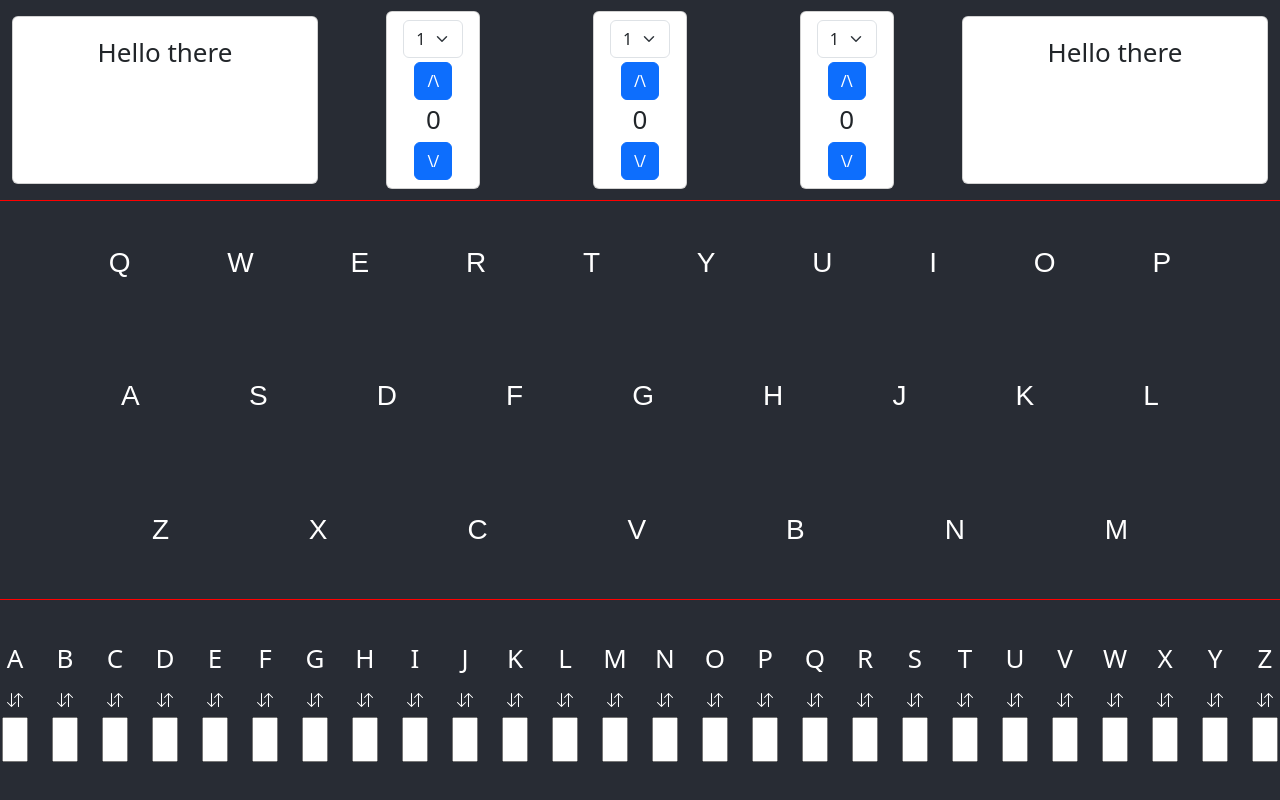
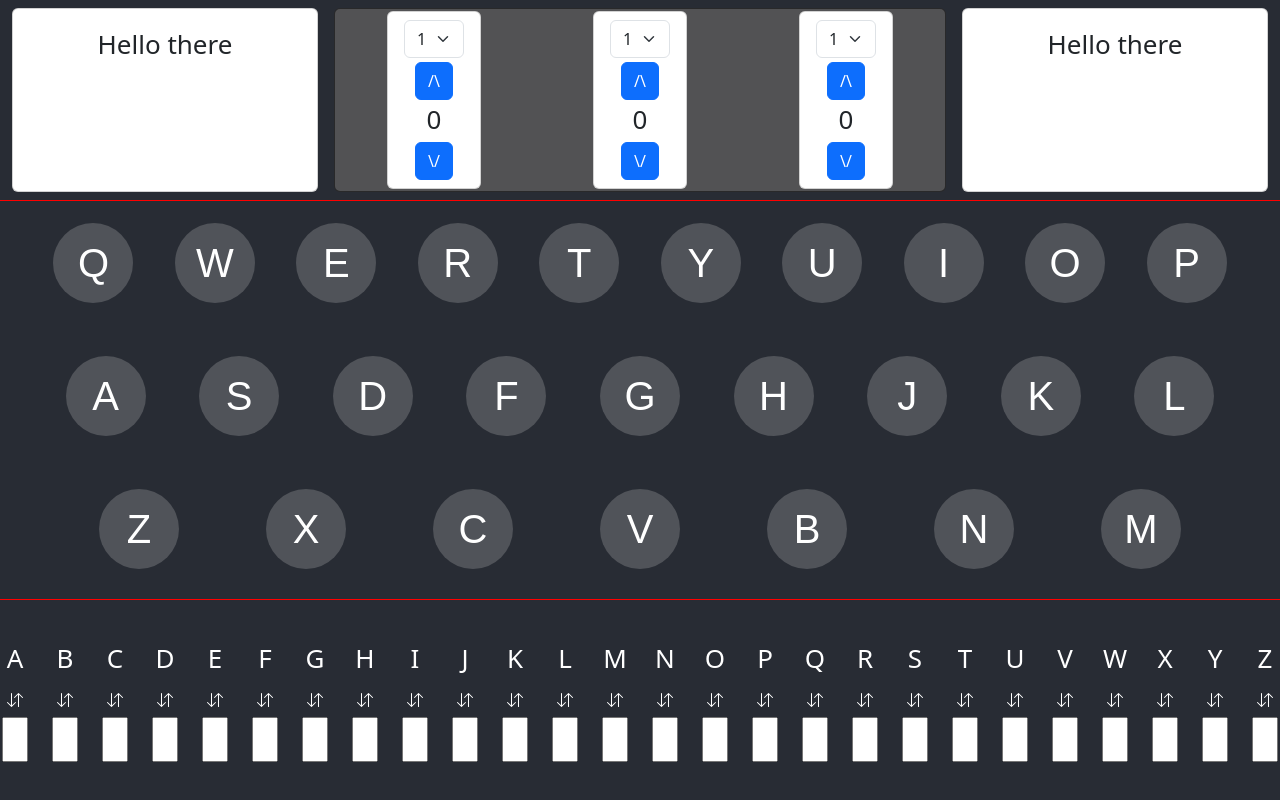
Before and after one commit to luishong07/Enigma-Replica, a React (Create React App) app: page / in a window 1280 px wide. Built offline with nearby package versions, Linux system fonts and the light colour scheme.

Commit message:
added circular border to letters

```diff
--- a/src/Lampboard.css
+++ b/src/Lampboard.css
@@ -1,4 +1,3 @@
-
 .base {
     /* border-radius: 10px; */
     background: #282c34;
@@ -17,7 +16,6 @@
     list-style: none;*/
 }
 
-
 .space-evenly {
     justify-content: space-evenly;
 }
@@ -27,12 +25,11 @@
     list-style: none;
     display: flex;
     align-items: center;
-
 }
-.lamp-row{
+.lamp-row {
     justify-content: space-evenly;
-    padding: 0;
-    margin: 0;
+    /* padding: 0;
+    margin: 0; */
     list-style: none;
     /* display: flex; */
     /* align-items: center; */
@@ -57,6 +54,15 @@
     cursor: default;
 }
 
-.lit{
+.lit {
     background: yellow;
 }
+.circle {
+    width: 2em;
+    height: 2em;
+    border-radius: 50%;
+    background: #505359;
+    display: flex;
+    align-items: center;
+    justify-content: center;
+}
--- a/src/Lampboard.tsx
+++ b/src/Lampboard.tsx
@@ -4,6 +4,7 @@ import Col from 'react-bootstrap/Col';
 import './Lampboard.css'
 import { useEffect } from 'react';
 import { Stack } from 'react-bootstrap';
+import Badge from 'react-bootstrap/Badge';
 
 interface Props {
     encryptedLetter: string,
@@ -24,17 +25,28 @@ const Lampboard: React.FC<Props> = ({ encryptedLetter, isKeyUp }: Props) => {
         <Container fluid className='base d-grid h-50'>
             <Stack className='lamp-row' direction='horizontal' >
                 {firstRow.map(e => {
-                    return <h3>{e}</h3>
+                    return <h1>
+                        <div  className='circle'>{e}</div>
+                        {/* <Badge className='circle' bg='secondary'>{e}</Badge> */}
+                    </h1>
+                    // return <span className='rounded-circle'>{e}</span>
                 })}
             </Stack>
             <Stack className='lamp-row' direction='horizontal' >
                 {secondRow.map(e => {
-                    return <h3>{e}</h3>
+                    return <h1>
+                        <div  className='circle'>{e}</div>
+                        {/* <Badge className='rounded-circle' bg='secondary'>{e}</Badge> */}
+                    </h1>                    // return <span>{e}</span>
                 })}
             </Stack>
             <Stack className='lamp-row' direction='horizontal' >
                 {thirdRow.map(e => {
-                    return <h3>{e}</h3>
+                    return <h1>
+                        <div  className='circle'>{e}</div>
+                        {/* <Badge className='rounded-circle' bg='secondary'>{e}</Badge> */}
+                    </h1>
+                    // return <span>{e}</span>
                 })}
             </Stack>
         </Container>
--- a/src/Rotors.css
+++ b/src/Rotors.css
@@ -57,5 +57,8 @@
     background-position: center;
     padding: 1rem;
 }
-/* .rotor-settings{
-} */
+.rotor-settings{
+    background-color: #525254;
+    border-radius: 0.375rem;
+    border: solid rgba(0, 0, 0, 0.5) 1px;
+}
--- a/src/Rotors.tsx
+++ b/src/Rotors.tsx
@@ -21,13 +21,18 @@ const Rotors: React.FC<Props> = ({ leftPosition, middlePosition, rightPosition }
     return (
         <Container fluid className="rotor-container h-25 ">
 
-            <Card className=" py-auto my-3">
+            <Card className="  my-2">
                 <Card.Body>
                     <div>Hello there</div>
                 </Card.Body>
             </Card>
+            {/* <Card className="  my-2">
+                <Card.Body>
+                    <div>Hello there</div>
+                </Card.Body>
+            </Card> */}
             {/* <Card className=" py-auto "> */}
-                <Stack className="" direction="horizontal" gap={2}>
+                <Stack className="rotor-settings my-2" direction="horizontal" gap={2}>
                     <Card className="mx-auto  ">
                         <Card.Body className="py-2">
                             <Form.Select>
@@ -67,7 +72,7 @@ const Rotors: React.FC<Props> = ({ leftPosition, middlePosition, rightPosition }
                 </Stack>
             {/* </Card> */}
 
-            <Card className=" py-auto my-3">
+            <Card className="  my-2">
                 <Card.Body>
                     <div>Hello there</div>
                 </Card.Body>
```
